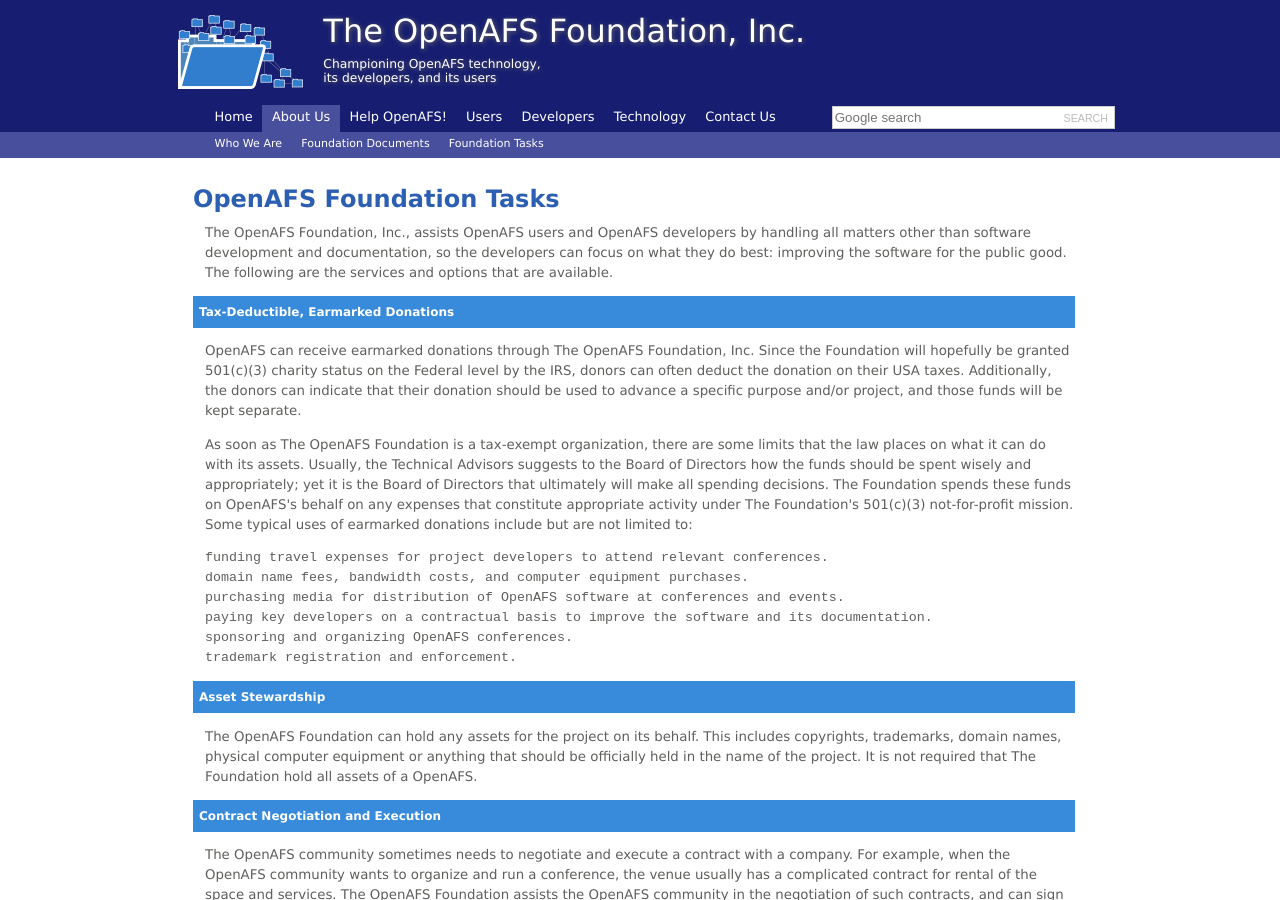
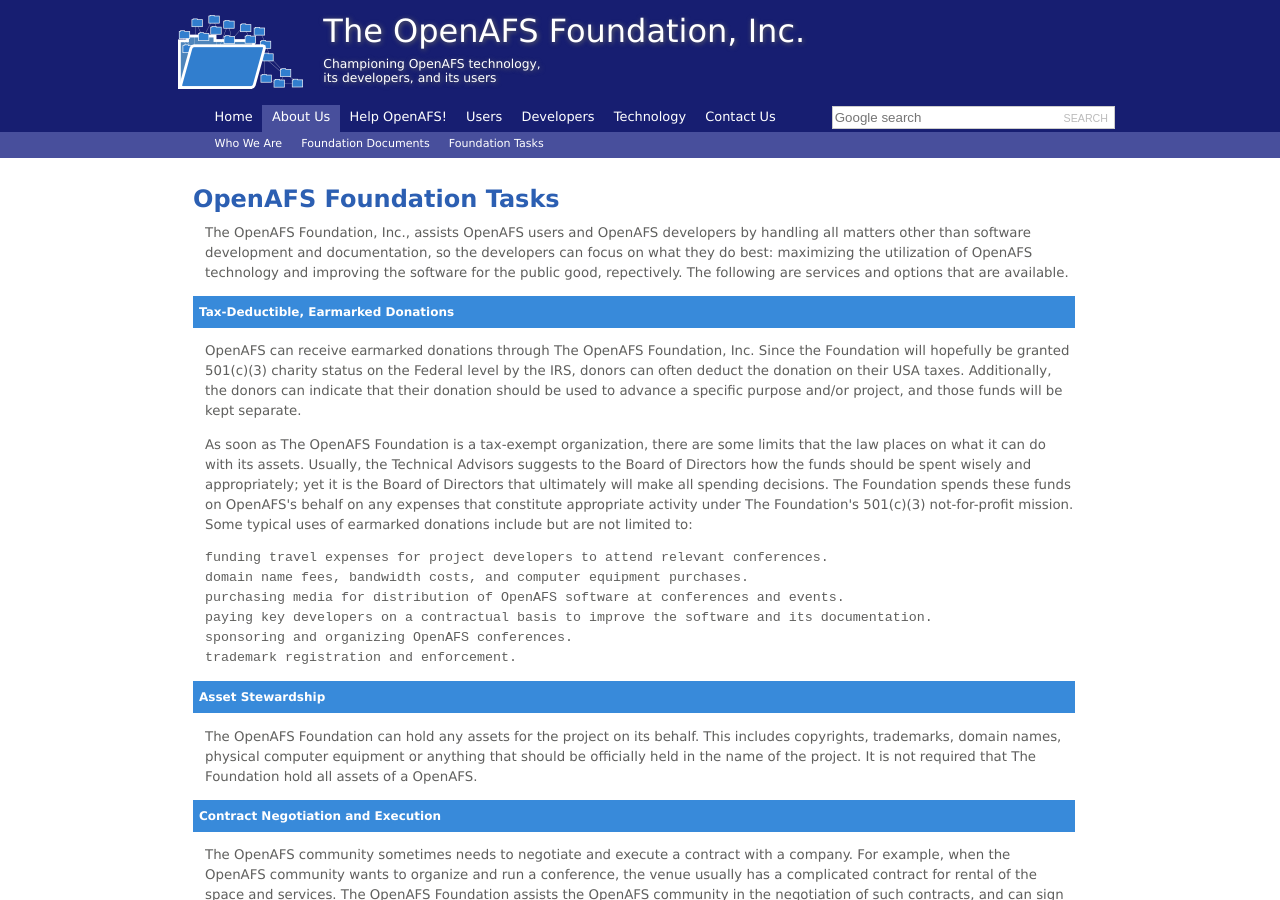
Before and after one commit to openafsfoundation/openafsfoundation.org, a Jekyll site: the page built from about/tasks/index.md, in a window 1280 px wide and 900 px high. Built offline with Jekyll 4.4.1, drawn with Linux system fonts in a browser that asks for light colours.

Commit message:
Update index.md

```diff
--- a/about/tasks/index.md
+++ b/about/tasks/index.md
@@ -5,7 +5,7 @@
 
 ## OpenAFS Foundation Tasks ##
 
-The OpenAFS Foundation, Inc., assists OpenAFS users and OpenAFS developers by handling all matters other than software development and documentation, so the developers can focus on what they do best: improving the software for the public good. The following are the services and options that are available.
+The OpenAFS Foundation, Inc., assists OpenAFS users and OpenAFS developers by handling all matters other than software development and documentation, so the developers can focus on what they do best: maximizing the utilization of OpenAFS technology and improving the software for the public good, repectively. The following are services and options that are available.
 
 ### Tax-Deductible, Earmarked Donations ###
 
```
